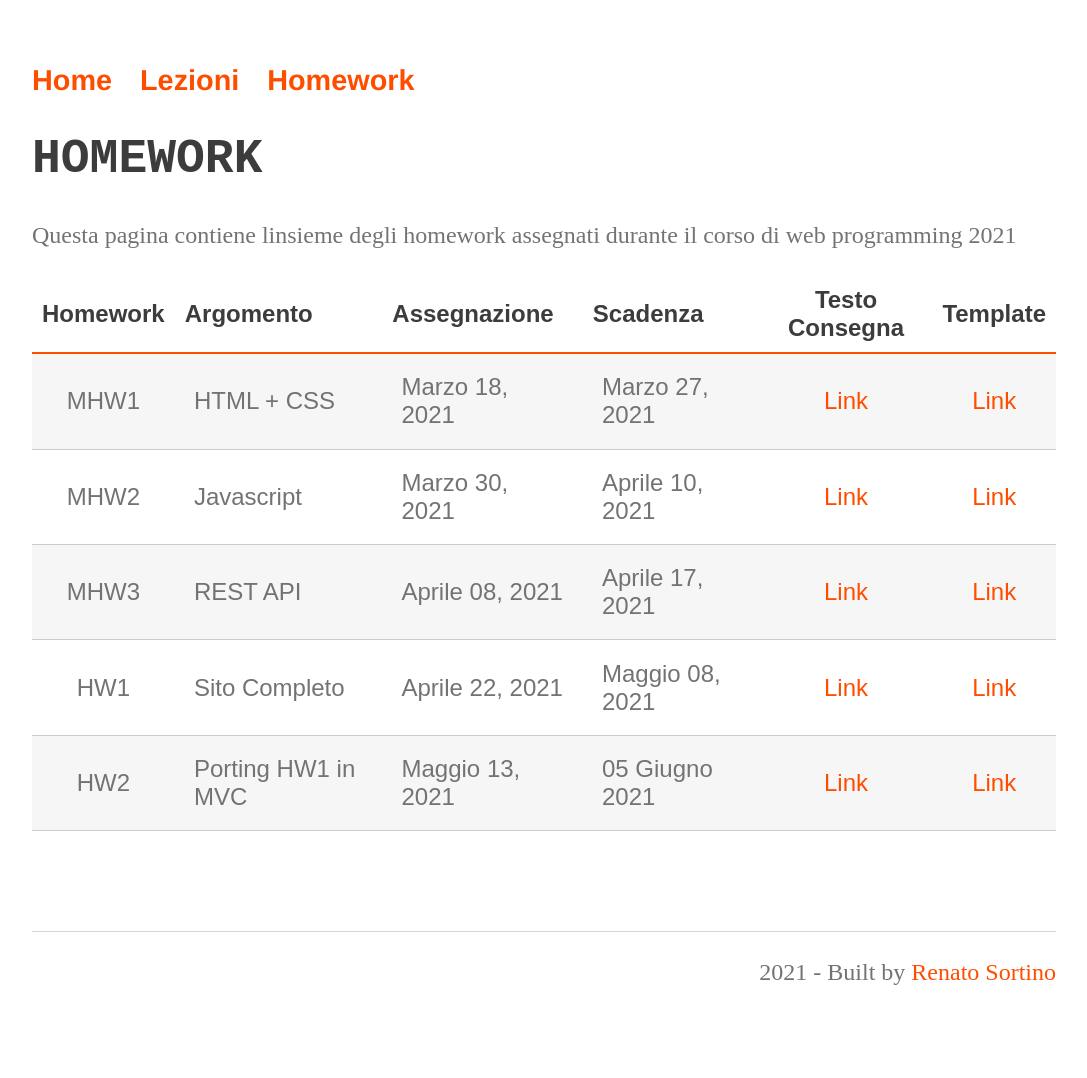
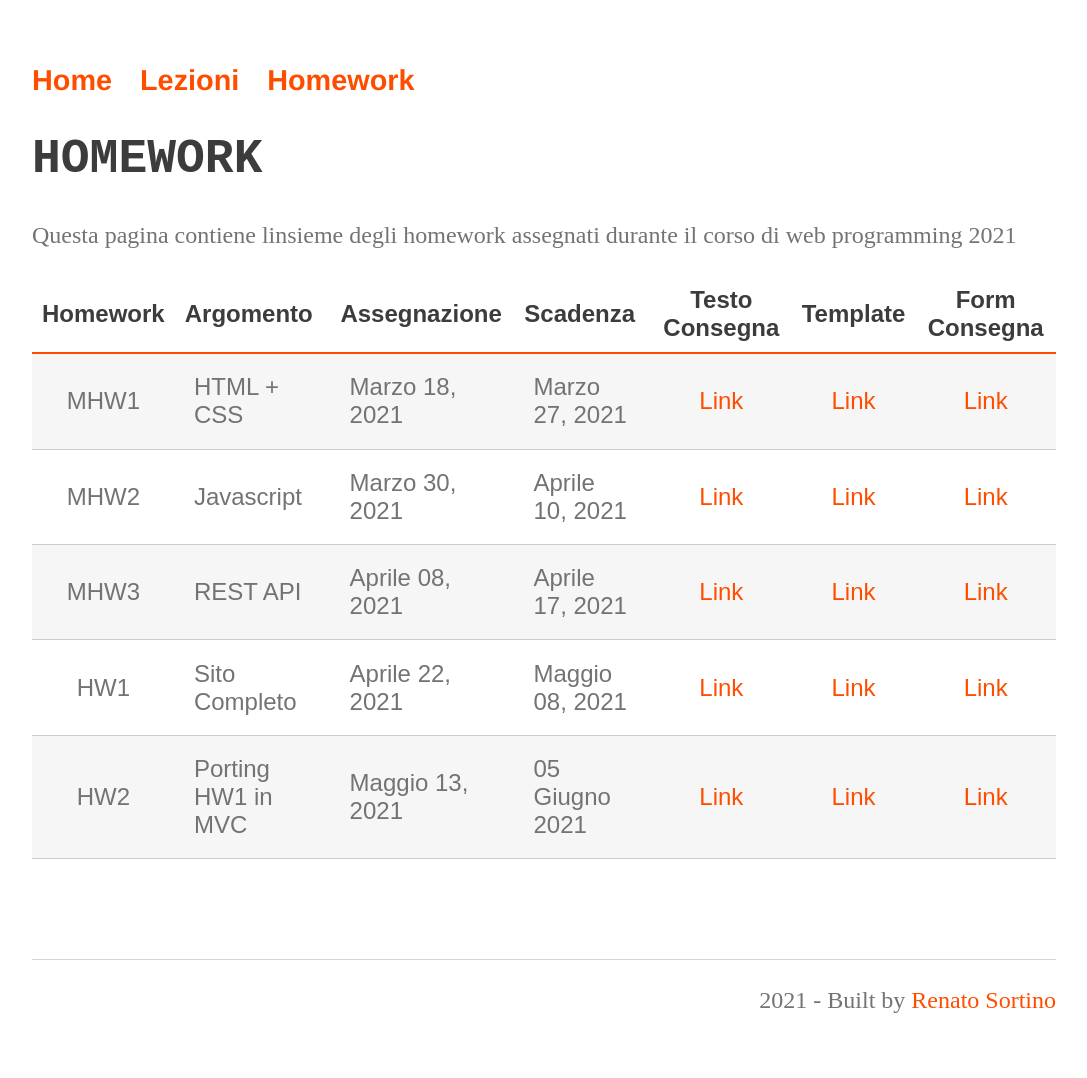
Before and after one commit to perceivelab/database-course, a Jekyll site: the page built from homework.md, in a window 1280 px wide. Shown: the whole page, without its empty margins (96-1183 px from the left). Built offline with Jekyll 4.4.1, drawn with Linux system fonts in a browser that asks for light colours; our own code applies the rules of GitHub Pages for plain Markdown files; before the commit the page ends 1050 px from its top, so only the background shows below that.

Commit message:
Update homework.md

```diff
--- a/homework.md
+++ b/homework.md
@@ -5,12 +5,12 @@ layout: page
 # HOMEWORK
 Questa pagina contiene linsieme degli homework assegnati durante il corso di web programming 2021
 
-| Homework | Argomento          | Assegnazione    | Scadenza          | Testo Consegna  | Template |
-| :-------:| ------------------ | --------------- | -------           | :--------:      | :------: |
-| MHW1     | HTML + CSS         | Marzo 18, 2021  | Marzo 27, 2021    | [Link](mhw1-2021.md)        | [Link][404] |
-| MHW2     | Javascript         | Marzo 30, 2021  | Aprile 10, 2021   | [Link][404]        | [Link][404] |
-| MHW3     | REST API           | Aprile 08, 2021 | Aprile 17, 2021   | [Link][404]        | [Link][404] |
-| HW1      | Sito Completo      | Aprile 22, 2021 | Maggio 08, 2021   | [Link][404]        | [Link][404] |
-| HW2      | Porting HW1 in MVC | Maggio 13, 2021 | 05 Giugno 2021    | [Link][404]        | [Link][404] |
+| Homework | Argomento          | Assegnazione    | Scadenza          | Testo Consegna  | Template | Form Consegna |
+| :-------:| ------------------ | --------------- | -------           | :--------:      | :------: | :-------------: |
+| MHW1     | HTML + CSS         | Marzo 18, 2021  | Marzo 27, 2021    | [Link](mhw1-2021.md)        | [Link][404] |[Link](https://docs.google.com/forms/d/e/1FAIpQLScicLX_sbXngoLpPA5RG4vMVFlKUHRADSV0pXNw5i3nmalACw/viewform?fbzx=5883187558679251187)  |
+| MHW2     | Javascript         | Marzo 30, 2021  | Aprile 10, 2021   | [Link][404]        | [Link][404] | [Link][404] |
+| MHW3     | REST API           | Aprile 08, 2021 | Aprile 17, 2021   | [Link][404]        | [Link][404] | [Link][404] |
+| HW1      | Sito Completo      | Aprile 22, 2021 | Maggio 08, 2021   | [Link][404]        | [Link][404] | [Link][404] |
+| HW2      | Porting HW1 in MVC | Maggio 13, 2021 | 05 Giugno 2021    | [Link][404]        | [Link][404] | [Link][404] |
 
 [404]: /web-programming-course/fallback
```
